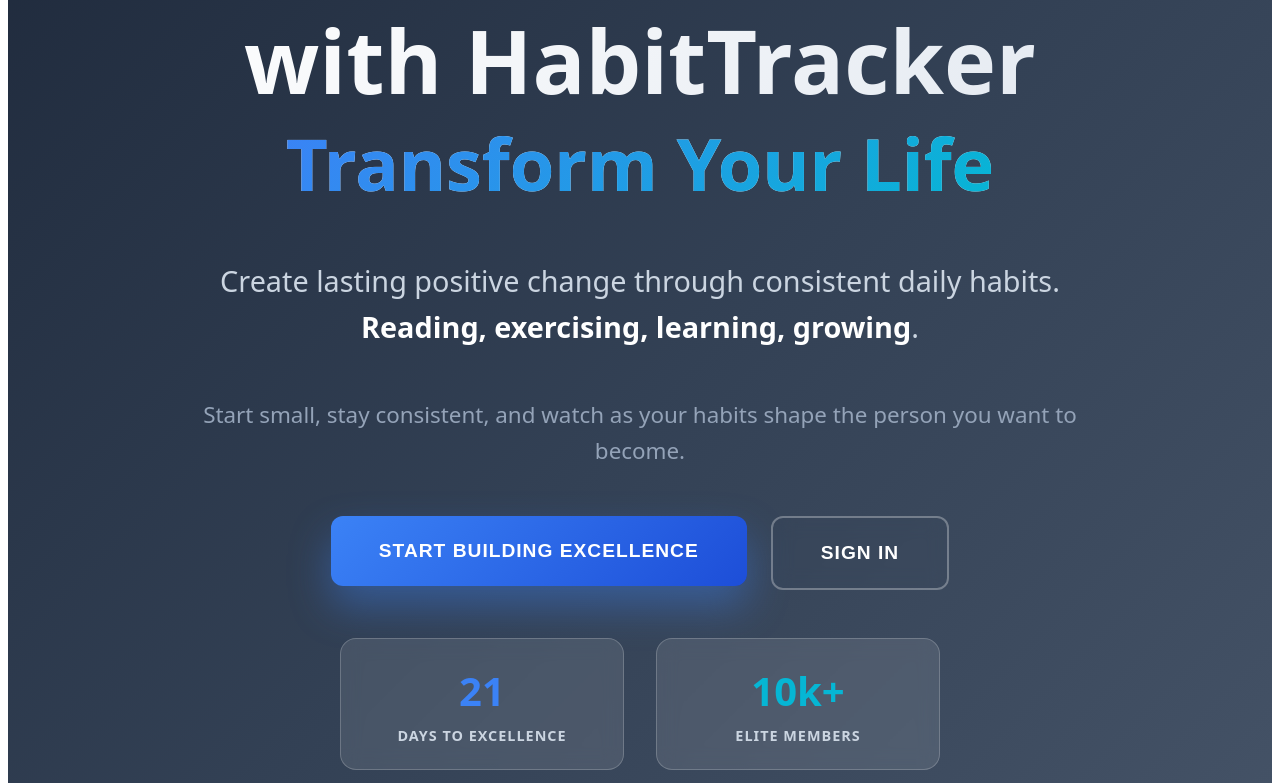
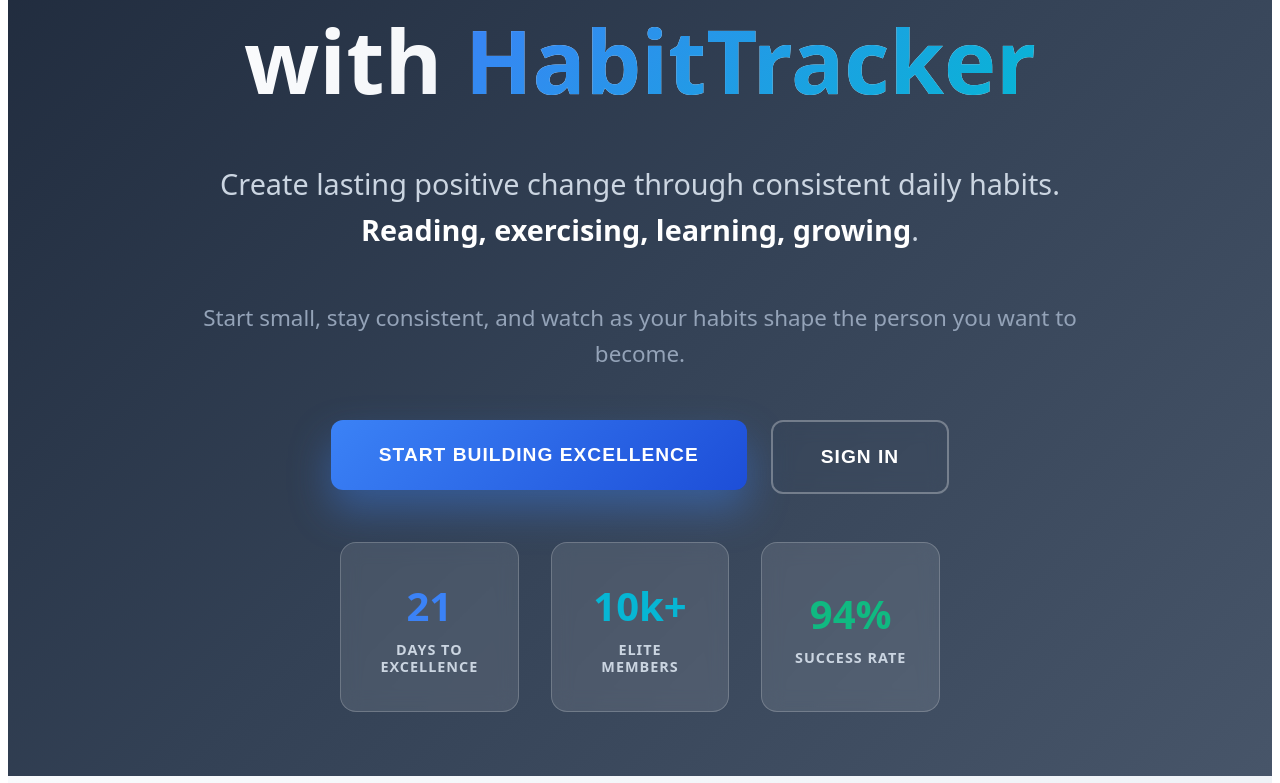
Before and after one commit to dkoh12/HabitTracker, a Next.js app: page / in a window 1280 px wide. Shown: the part 1177-1960 px from the top of the page. Built offline with nearby package versions, Linux system fonts and the light colour scheme; no server answers.

Commit message:
glow in the dark button

```diff
--- a/src/app/page.tsx
+++ b/src/app/page.tsx
@@ -205,15 +205,11 @@ export default function Home() {
           WebkitTextFillColor: 'transparent',
           textAlign: 'center',
         }}>
-          Build Better Habits with HabitTracker<br />
-          <span style={{
-            fontSize: 'clamp(2.5rem, 6vw, 4.5rem)',
+          Build Better Habits with <span style={{
             background: 'linear-gradient(135deg, #3b82f6 0%, #06b6d4 100%)',
             WebkitBackgroundClip: 'text',
             WebkitTextFillColor: 'transparent'
-          }}>
-            Transform Your Life
-          </span>
+          }}>HabitTracker</span>
         </h1>
 
         <p style={{
@@ -247,14 +243,16 @@ export default function Home() {
           marginBottom: '3rem',
         }}>
           {session ? (
-            <Link href="/dashboard">
-              <Button style={{
+            <Link href="/dashboard" style={{ textDecoration: 'none' }}>
+              <Button
+                className="continue-journey-btn"
+                style={{
                   background: 'linear-gradient(135deg, #3b82f6 0%, #1d4ed8 100%)',
                   color: 'white',
                   border: 'none',
-                padding: '1.5rem 3rem',
+                  padding: '1.8rem 3.5rem',
                   borderRadius: '12px',
-                fontSize: '1.2rem',
+                  fontSize: '1.3rem',
                   fontWeight: '700',
                   cursor: 'pointer',
                   boxShadow: '0 20px 40px rgba(59, 130, 246, 0.4)',
@@ -263,7 +261,9 @@ export default function Home() {
                   alignItems: 'center',
                   gap: '0.8rem',
                   textTransform: 'uppercase',
-                letterSpacing: '1px'
+                  letterSpacing: '1px',
+                  position: 'relative',
+                  overflow: 'hidden'
                 }}>
                 Continue Your Journey
                 <ArrowRight className="w-5 h-5" />
@@ -318,8 +318,7 @@ export default function Home() {
           display: 'flex',
           justifyContent: 'center',
           gap: '2rem',
-          flexWrap: 'wrap',
-          alignItems: 'stretch',
+          alignItems: 'flex-start',
           maxWidth: '600px',
         }}>
           <div style={{
@@ -328,8 +327,11 @@ export default function Home() {
             borderRadius: '16px',
             border: '1px solid rgba(255, 255, 255, 0.2)',
             textAlign: 'center',
-            minWidth: '140px',
-            flex: '1',
+            width: '160px',
+            height: '120px',
+            display: 'flex',
+            flexDirection: 'column',
+            justifyContent: 'center',
             backdropFilter: 'blur(10px)'
           }}>
             <div style={{
@@ -343,7 +345,8 @@ export default function Home() {
               color: '#cbd5e1',
               fontWeight: '600',
               textTransform: 'uppercase',
-              letterSpacing: '1px'
+              letterSpacing: '1px',
+              lineHeight: '1.2'
             }}>Days to Excellence</div>
           </div>
           <div style={{
@@ -352,8 +355,11 @@ export default function Home() {
             borderRadius: '16px',
             border: '1px solid rgba(255, 255, 255, 0.2)',
             textAlign: 'center',
-            minWidth: '140px',
-            flex: '1',
+            width: '160px',
+            height: '120px',
+            display: 'flex',
+            flexDirection: 'column',
+            justifyContent: 'center',
             backdropFilter: 'blur(10px)'
           }}>
             <div style={{
@@ -367,7 +373,8 @@ export default function Home() {
               color: '#cbd5e1',
               fontWeight: '600',
               textTransform: 'uppercase',
-              letterSpacing: '1px'
+              letterSpacing: '1px',
+              lineHeight: '1.2'
             }}>Elite Members</div>
           </div>
           <div style={{
@@ -376,8 +383,11 @@ export default function Home() {
             borderRadius: '16px',
             border: '1px solid rgba(255, 255, 255, 0.2)',
             textAlign: 'center',
-            minWidth: '140px',
-            flex: '1',
+            width: '160px',
+            height: '120px',
+            display: 'flex',
+            flexDirection: 'column',
+            justifyContent: 'center',
             backdropFilter: 'blur(10px)'
           }}>
             <div style={{
@@ -391,7 +401,8 @@ export default function Home() {
               color: '#cbd5e1',
               fontWeight: '600',
               textTransform: 'uppercase',
-              letterSpacing: '1px'
+              letterSpacing: '1px',
+              lineHeight: '1.2'
             }}>Success Rate</div>
           </div>
         </div>
@@ -791,6 +802,58 @@ export default function Home() {
           50% { transform: scale(1.05); }
           100% { transform: scale(1); }
         }
+
+        @keyframes shine {
+          0% { background-position: -200% center; }
+          100% { background-position: 200% center; }
+        }
+
+        @keyframes magicalGlow {
+          0% {
+            border-color: #3b82f6;
+            box-shadow: 0 0 20px rgba(59, 130, 246, 0.6), 0 0 40px rgba(59, 130, 246, 0.4), 0 15px 30px rgba(59, 130, 246, 0.3);
+          }
+          20% {
+            border-color: #06b6d4;
+            box-shadow: 0 0 20px rgba(6, 182, 212, 0.6), 0 0 40px rgba(6, 182, 212, 0.4), 0 15px 30px rgba(59, 130, 246, 0.3);
+          }
+          40% {
+            border-color: #10b981;
+            box-shadow: 0 0 20px rgba(16, 185, 129, 0.6), 0 0 40px rgba(16, 185, 129, 0.4), 0 15px 30px rgba(59, 130, 246, 0.3);
+          }
+          60% {
+            border-color: #8b5cf6;
+            box-shadow: 0 0 20px rgba(139, 92, 246, 0.6), 0 0 40px rgba(139, 92, 246, 0.4), 0 15px 30px rgba(59, 130, 246, 0.3);
+          }
+          80% {
+            border-color: #f59e0b;
+            box-shadow: 0 0 20px rgba(245, 158, 11, 0.6), 0 0 40px rgba(245, 158, 11, 0.4), 0 15px 30px rgba(59, 130, 246, 0.3);
+          }
+          100% {
+            border-color: #3b82f6;
+            box-shadow: 0 0 20px rgba(59, 130, 246, 0.6), 0 0 40px rgba(59, 130, 246, 0.4), 0 15px 30px rgba(59, 130, 246, 0.3);
+          }
+        }
+
+        .continue-journey-btn:hover {
+          transform: scale(1.15) !important;
+          background: linear-gradient(135deg, #3b82f6 0%, #1d4ed8 50%, #60a5fa 100%) !important;
+          background-size: 200% 100% !important;
+          animation: shine 1.5s ease-in-out infinite, magicalGlow 3s ease-in-out infinite !important;
+          border: 3px solid #3b82f6 !important;
+          filter: brightness(1.1) !important;
+        }
+
+        .continue-journey-btn:hover::before {
+          content: '';
+          position: absolute;
+          top: 0;
+          left: -100%;
+          width: 100%;
+          height: 100%;
+          background: linear-gradient(90deg, transparent, rgba(255,255,255,0.3), transparent);
+          animation: shine 2s ease-in-out infinite;
+        }
       `}</style>
     </div>
   )
```
Lines whose indentation alone changed are shown as unchanged.
